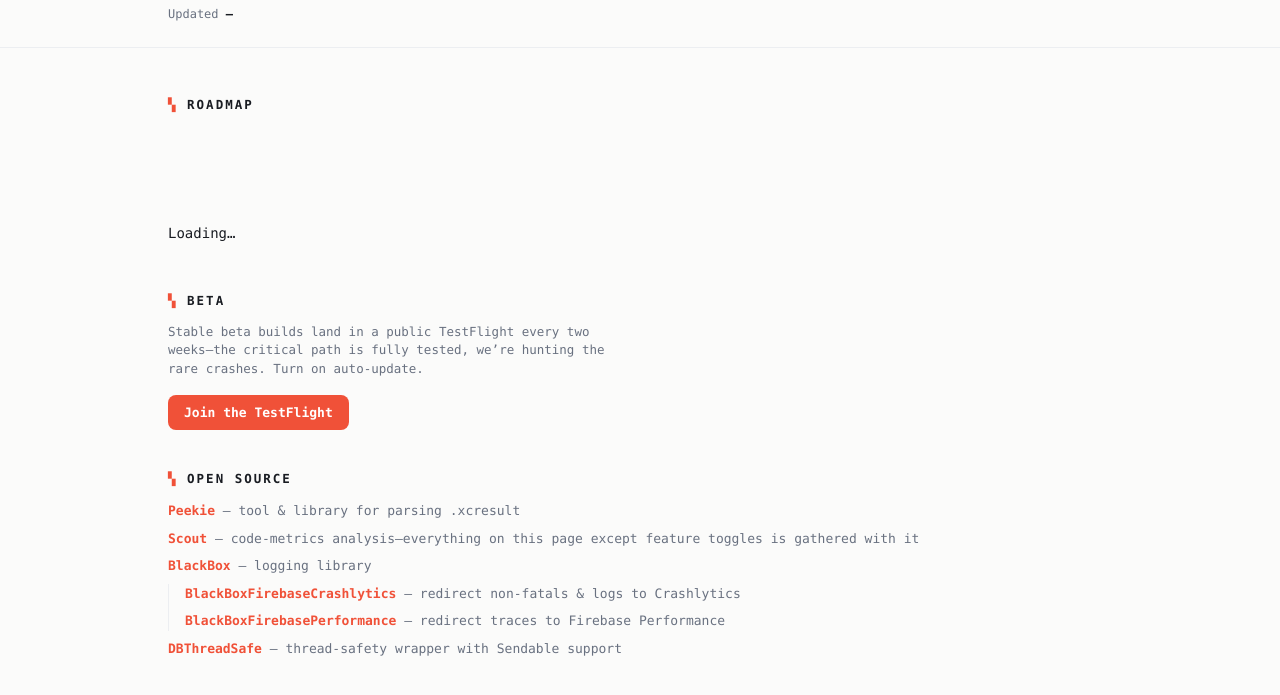
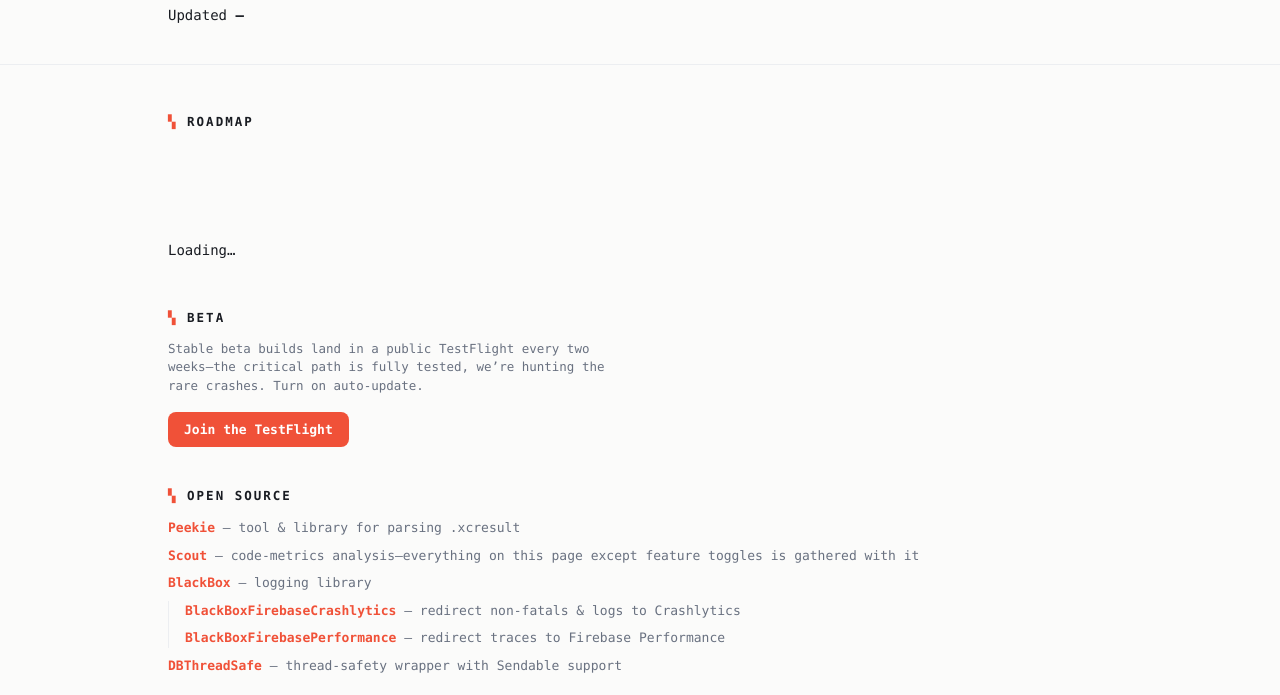
Before and after one commit to dodobrands/code-metrics-dashboard, a website: page index.html in a window 1280 px wide. Shown: the part 137-832 px from the top of the page. Drawn offline with Linux system fonts and the light colour scheme; a web font is replaced by a local one.

Commit message:
fix(ui): keep the updated line in the .meta text style

```diff
--- a/style.css
+++ b/style.css
@@ -119,8 +119,7 @@
   color: var(--muted);
 }
 .meta b { color: var(--text); font-weight: 600; }
-.updated { margin: var(--sp-2) 0 0; font-family: var(--mono); font-size: 12px; color: var(--muted); }
-.updated b { color: var(--text); font-weight: 600; }
+.updated { margin-top: var(--sp-2); }
 
 /* Hero: the thesis — the codebase's headline modernization fact. */
 .hero-stat {
```
